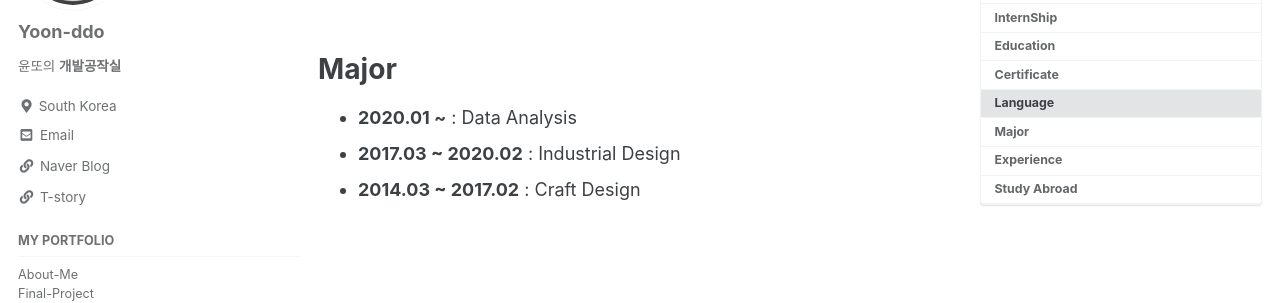
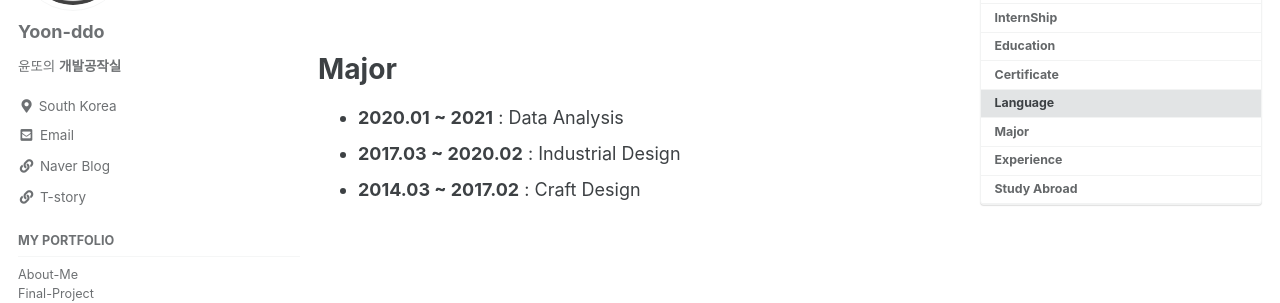
Before and after one commit to Yoon-ddo/Yoon-ddo.github.io, a Jekyll site: the page built from _posts/2021-01-01-YoonSoYoung.md, in a window 1280 px wide and 900 px high, scrolled down 2073 px. Shown: the part 153-456 px from the top of the window. Built offline with Jekyll 4.4.1, drawn with Linux system fonts in a browser that asks for light colours; cached includes are drawn as plain includes.

Commit message:
Update 2021-01-01-YoonSoYoung.md

```diff
--- a/_posts/2021-01-01-YoonSoYoung.md
+++ b/_posts/2021-01-01-YoonSoYoung.md
@@ -63,7 +63,7 @@ tags:
 <br><br><br><br>
 
 # Major
-* **2020.01 ~** : Data Analysis
+* **2020.01 ~ 2021** : Data Analysis
 * **2017.03 ~ 2020.02** : Industrial Design
 * **2014.03 ~ 2017.02** : Craft Design
 
```
